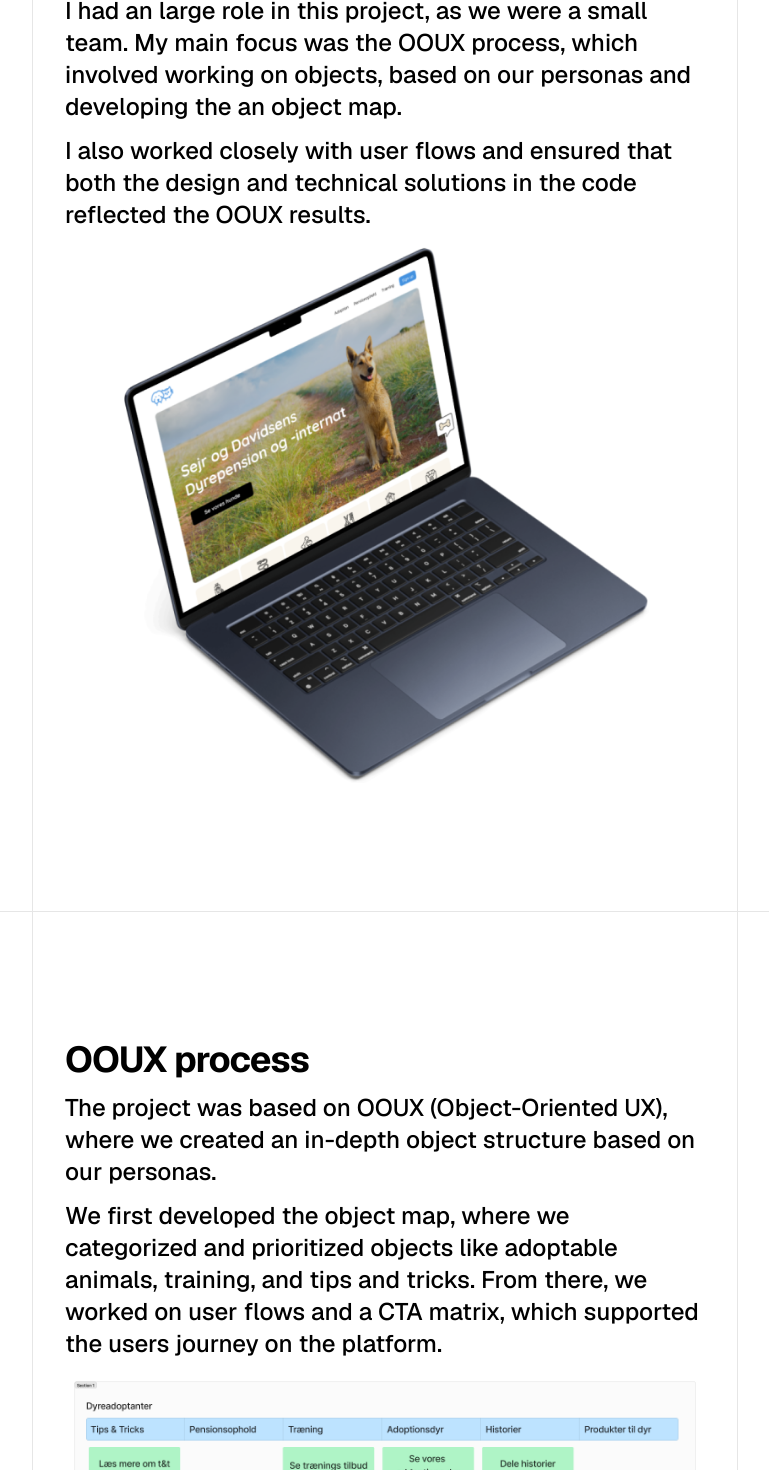
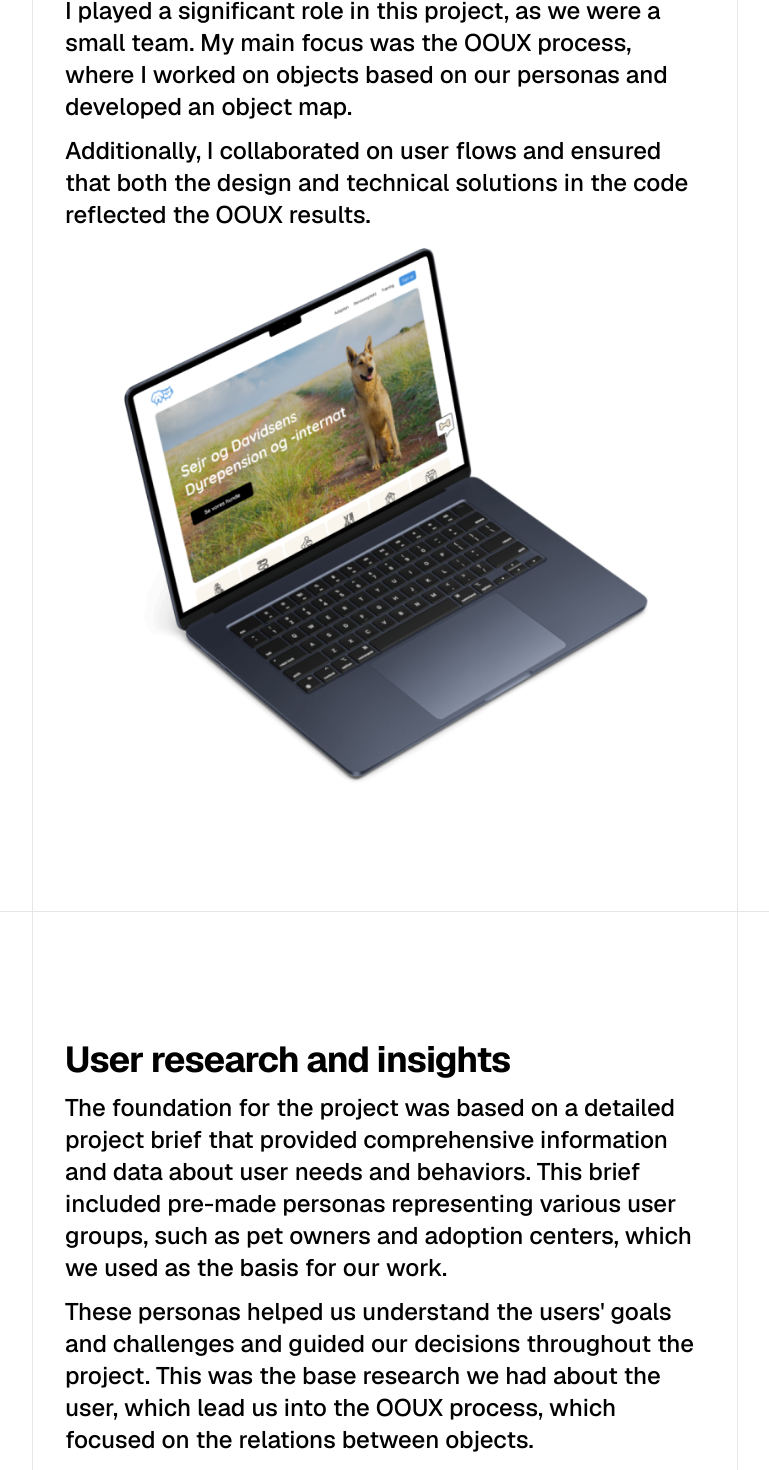
Before and after one commit to migoll/chrlnd.com, a Next.js app: page /my-work/animal-pension-case-study in a window 1280 px wide. Shown: the part 1200-2670 px from the top of the page, without its empty margins (255-1024 px from the left). Built offline with nearby package versions, Linux system fonts and the light colour scheme.

Commit message:
Opfylder formkrav

```diff
--- a/src/app/my-work/animal-pension-case-study/page.tsx
+++ b/src/app/my-work/animal-pension-case-study/page.tsx
@@ -42,13 +42,13 @@ export default function CaseStudyOne() {
       <Section contentClassName="py-32 flex gap-3 flex-col">
         <h2 className="font-bold text-4xl">My role</h2>
         <p>
-          I had an large role in this project, as we were a small team. My main
-          focus was the OOUX process, which involved working on objects, based
-          on our personas and developing the an object map.
+          I played a significant role in this project, as we were a small team.
+          My main focus was the OOUX process, where I worked on objects based on
+          our personas and developed an object map.
         </p>
         <p>
-          I also worked closely with user flows and ensured that both the design
-          and technical solutions in the code reflected the OOUX results.
+          Additionally, I collaborated on user flows and ensured that both the
+          design and technical solutions in the code reflected the OOUX results.
         </p>
         <Image
           src="/images/case-study-1-image.png"
@@ -57,6 +57,22 @@ export default function CaseStudyOne() {
           width={540}
           height={540}
         />
+      </Section>
+      <Section contentClassName="py-32 flex gap-3 flex-col">
+        <h2 className="font-bold text-4xl">User research and insights</h2>
+        <p>
+          The foundation for the project was based on a detailed project brief
+          that provided comprehensive information and data about user needs and
+          behaviors. This brief included pre-made personas representing various
+          user groups, such as pet owners and adoption centers, which we used as
+          the basis for our work.
+        </p>
+        <p>
+          These personas helped us understand the users' goals and challenges
+          and guided our decisions throughout the project. This was the base
+          research we had about the user, which lead us into the OOUX process,
+          which focused on the relations between objects.
+        </p>
       </Section>
       <Section contentClassName="py-32 flex gap-3 flex-col">
         <h2 className="font-bold text-4xl">OOUX process</h2>
@@ -68,7 +84,8 @@ export default function CaseStudyOne() {
           We first developed the object map, where we categorized and
           prioritized objects like adoptable animals, training, and tips and
           tricks. From there, we worked on user flows and a CTA matrix, which
-          supported the users journey on the platform.
+          supported the users journey on the platform. This lead to alot of the
+          data for our content.
         </p>
         <Image
           src="/images/Sejr&D-CTA-matrix.png"
@@ -102,6 +119,27 @@ export default function CaseStudyOne() {
           width={440}
           height={360}
         />
+      </Section>
+      <Section contentClassName="py-32 flex gap-3 flex-col">
+        <h2 className="font-bold text-4xl">User testing</h2>
+        <p>
+          Once the prototype was developed, usability testing was conducted with
+          five users. Feedback from these tests helped identify challenges in
+          navigation and content accessibility. Based on this input, adjustments
+          were made to the navigation structure, and call-to-action elements
+          were enhanced to make them more intuitive and user-friendly.
+        </p>
+      </Section>
+      <Section contentClassName="py-32 flex gap-3 flex-col">
+        <h2 className="font-bold text-4xl">Content</h2>
+        <p>
+          The platform’s content was structured around the information provided
+          in the brief and aligned with the personas’ needs. An object map was
+          created to categorize and prioritize key elements like adoptable
+          animals, training programs, and care tips. This structured approach
+          ensured that all important content was easily accessible and relevant
+          to the target audience.
+        </p>
       </Section>
       <Section contentClassName="py-32 flex gap-6 flex-col">
         <h2 className="font-bold text-4xl">Technologies and solutions used</h2>
@@ -137,6 +175,18 @@ export default function CaseStudyOne() {
         />
       </Section>
       <Section contentClassName="py-32 flex gap-3 flex-col">
+        <h2 className="font-bold text-4xl">Design and final product</h2>
+        <p>
+          The design was crafted to support both the insights from the project
+          brief and the requirements of the OOUX process, based on all of our
+          prior research about dog owners and adopters. User flows and a CTA
+          matrix were developed to guide users through the platform, ensuring
+          they could complete their tasks effortlessly. The responsive design
+          reflects a professional and trustworthy tone, using clean layouts and
+          a focus on clarity.
+        </p>
+      </Section>
+      <Section contentClassName="py-32 flex gap-3 flex-col">
         <h2 className="font-bold text-4xl">The result</h2>
         <p>
           The final solution became a responsive platform where pet owners can
```
